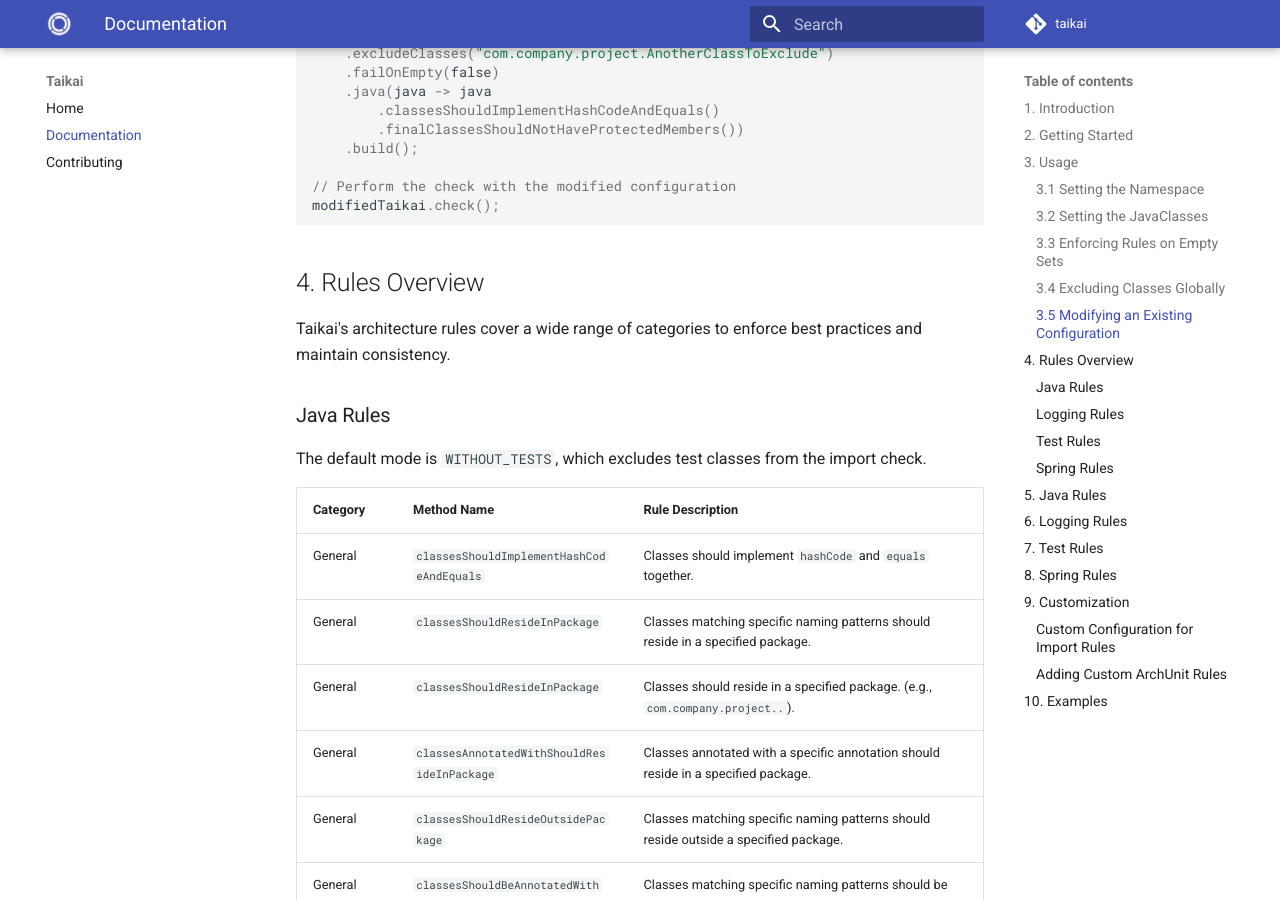
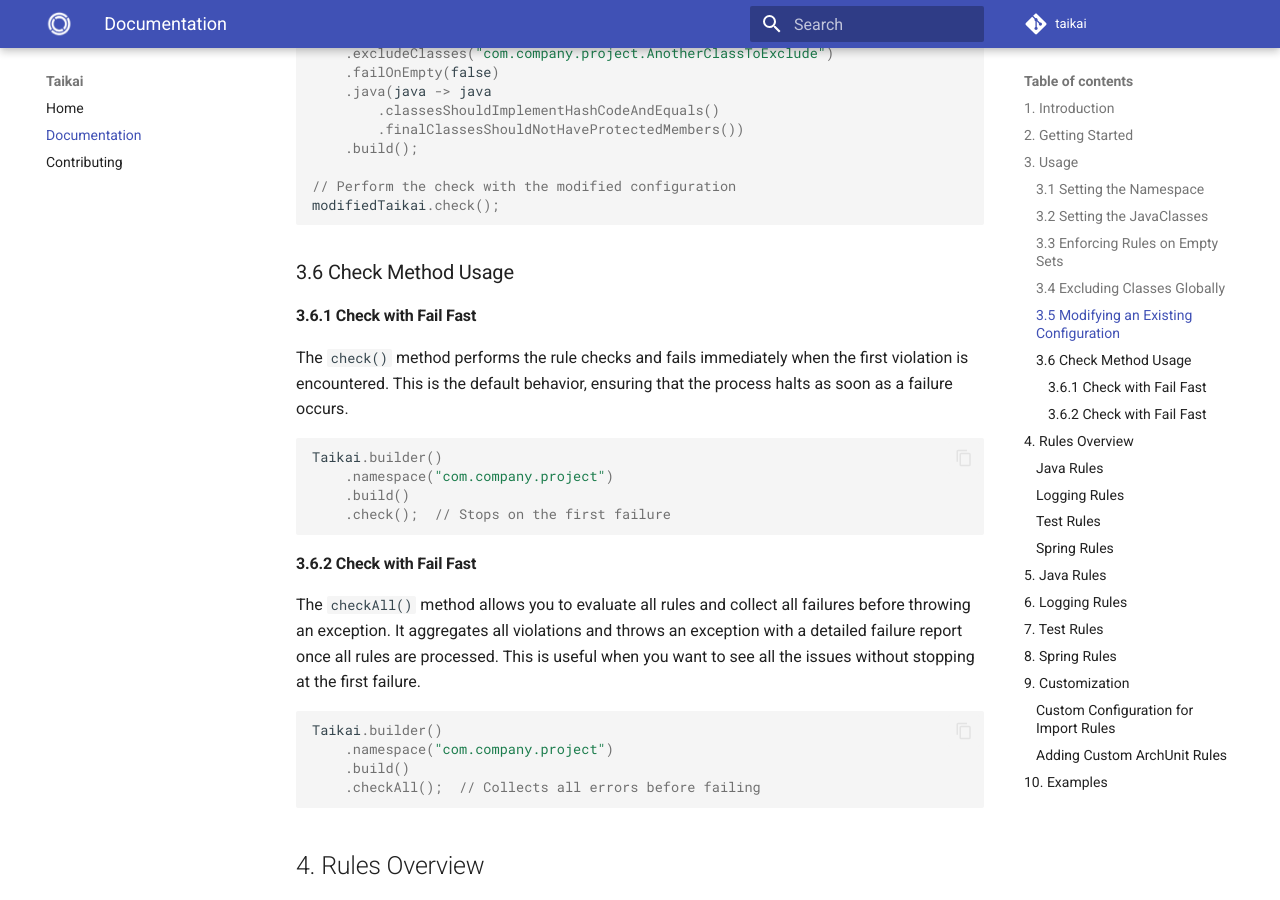
Before and after one commit to enofex/taikai, an MkDocs documentation site: the page built from docs/documentation.md, in a window 1280 px wide and 900 px high, scrolled down 2164 px. Built offline with MkDocs 1.6.1 and Material for MkDocs 9.7.7, drawn with Linux system fonts in a browser that asks for light colours; comment, search, counter and statistics services are not loaded.

Commit message:
Update documentation including the usage of the check() and checkAll() methods

````diff
--- a/docs/documentation.md
+++ b/docs/documentation.md
@@ -94,6 +94,28 @@
 
 // Perform the check with the modified configuration
 modifiedTaikai.check();
+```
+### 3.6 Check Method Usage
+
+#### 3.6.1  Check with Fail Fast
+The `check()` method performs the rule checks and fails immediately when the first violation is encountered. This is the default behavior, ensuring that the process halts as soon as a failure occurs.
+
+```java
+Taikai.builder()
+    .namespace("com.company.project")
+    .build()
+    .check();  // Stops on the first failure
+
+```
+
+#### 3.6.2  Check with Fail Fast
+The `checkAll()` method allows you to evaluate all rules and collect all failures before throwing an exception. It aggregates all violations and throws an exception with a detailed failure report once all rules are processed. This is useful when you want to see all the issues without stopping at the first failure.
+
+```java
+Taikai.builder()
+    .namespace("com.company.project")
+    .build()
+    .checkAll();  // Collects all errors before failing
 ```
 
 ## 4. Rules Overview
````
